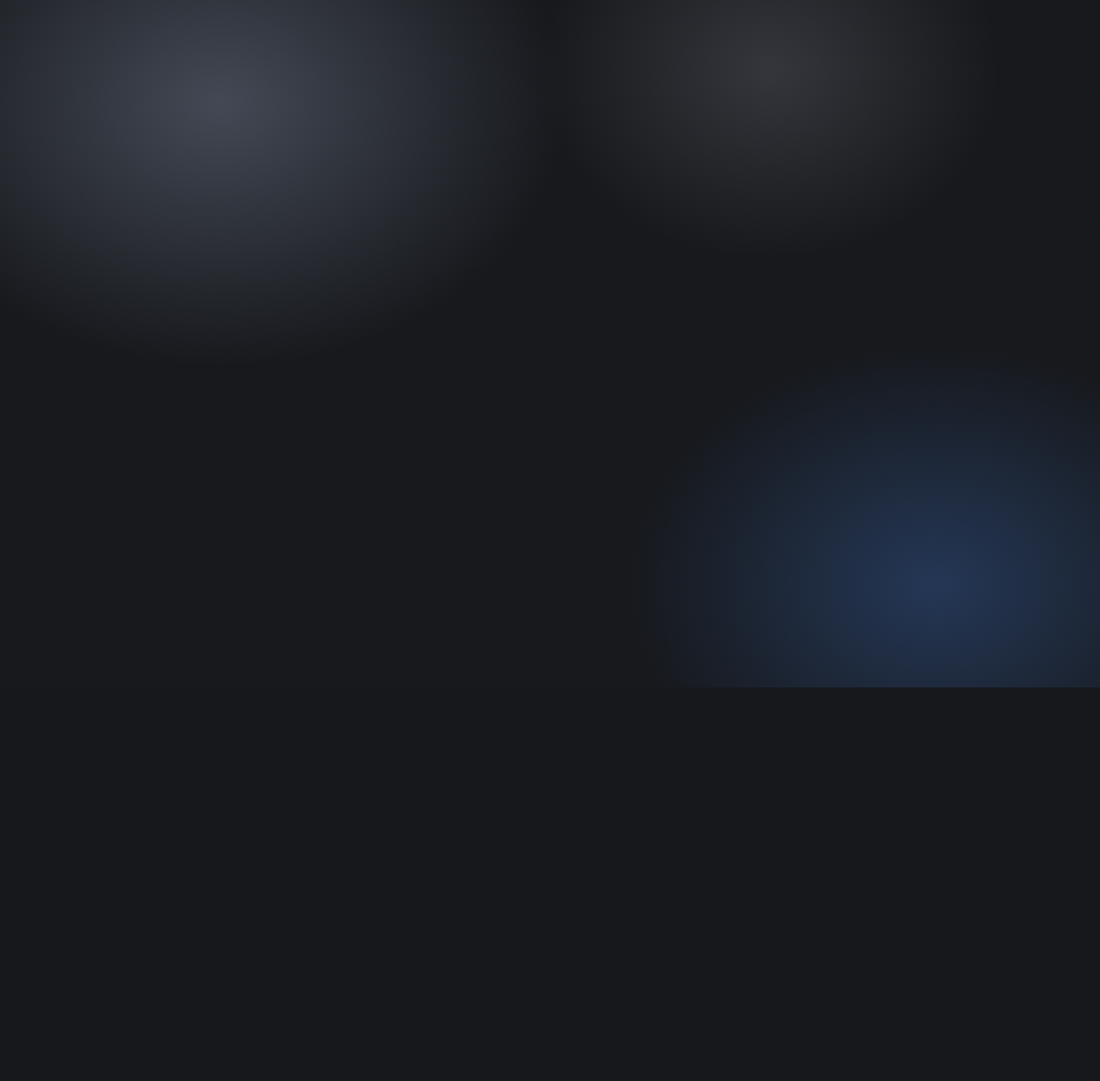
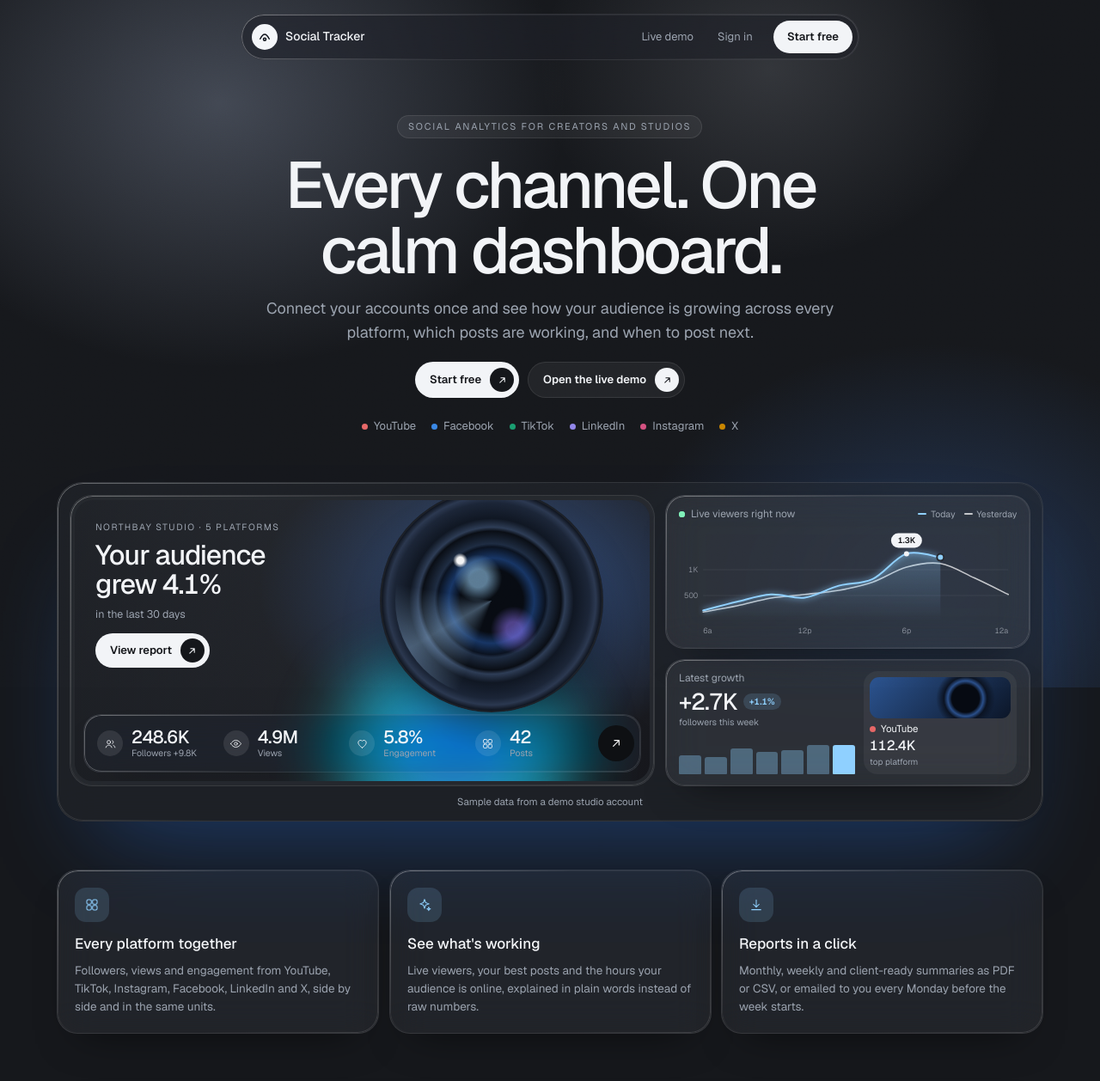
Before and after one commit to SeanRDC/social-media-analytics-tracker, a Next.js app: page / in a window 1280 px wide. Before the commit this address had no page. Shown: the top 1258 px of the page at 86% size. Before the commit the page ends 800 px from the top, so only its background shows below. Built offline with nearby package versions, Linux system fonts and the light colour scheme.

Commit message:
feat: add landing page with live dashboard preview

```diff
--- a/src/app/page.tsx
+++ b/src/app/page.tsx
@@ -1,6 +1,111 @@
-import { redirect } from "next/navigation";
+import type { Metadata } from "next";
+import Link from "next/link";
+import type { CSSProperties } from "react";
+import { Icon, type IconName } from "@/components/icons/Icon";
+import s from "@/components/landing/Landing.module.css";
+import { GrowthCard } from "@/components/overview/GrowthCard";
+import { HeroCard } from "@/components/overview/HeroCard";
+import { LiveViewersCard } from "@/components/overview/LiveViewersCard";
+import { RangeProvider } from "@/components/shell/RangeProvider";
+import { ArrowButton } from "@/components/ui/ArrowButton";
+import { APP_NAME } from "@/lib/brand";
+import { getConnections, getLiveViewers, getOverview, getPlatform } from "@/lib/data/api";
 
-// Temporary: the landing page arrives in a later task.
-export default function Home() {
-  redirect("/overview");
+export const metadata: Metadata = {
+  title: { absolute: `${APP_NAME} · Every channel, one calm dashboard` },
+};
+
+const FEATURES: { icon: IconName; title: string; body: string }[] = [
+  { icon: "grid", title: "Every platform together", body: "Followers, views and engagement from YouTube, TikTok, Instagram, Facebook, LinkedIn and X, side by side and in the same units." },
+  { icon: "sparkle", title: "See what's working", body: "Live viewers, your best posts and the hours your audience is online, explained in plain words instead of raw numbers." },
+  { icon: "download", title: "Reports in a click", body: "Monthly, weekly and client-ready summaries as PDF or CSV, or emailed to you every Monday before the week starts." },
+];
+
+export default async function Landing() {
+  const [overview, live, connections] = await Promise.all([getOverview(), getLiveViewers(), getConnections()]);
+  const top = await getPlatform(overview.topPlatform);
+
+  return (
+    <div className={s.page}>
+      <header className={`${s.nav} glass rim`}>
+        <Link href="/" className={s.brand}>
+          <span className={s.logo}>
+            <Icon name="logo" strokeWidth={2} />
+          </span>
+          {APP_NAME}
+        </Link>
+        <nav className={s.navLinks} aria-label="Site">
+          <Link href="/overview">Live demo</Link>
+          <Link href="/sign-in">Sign in</Link>
+        </nav>
+        <Link href="/sign-in" className={s.navCta}>
+          Start free
+        </Link>
+      </header>
+
+      <main>
+        <section className={s.hero} aria-labelledby="landing-h">
+          <span className={`${s.eyebrow} reveal`}>Social analytics for creators and studios</span>
+          <h1 id="landing-h" className={`${s.h1} reveal`} style={{ "--i": 1 } as CSSProperties}>
+            Every channel. One calm dashboard.
+          </h1>
+          <p className={`${s.lead} reveal`} style={{ "--i": 2 } as CSSProperties}>
+            Connect your accounts once and see how your audience is growing across every platform, which posts are working, and when to post next.
+          </p>
+          <div className={`${s.ctas} reveal`} style={{ "--i": 3 } as CSSProperties}>
+            <ArrowButton href="/sign-in">Start free</ArrowButton>
+            <ArrowButton href="/overview" tone="glass">
+              Open the live demo
+            </ArrowButton>
+          </div>
+          <ul className={`${s.platforms} reveal`} style={{ "--i": 4 } as CSSProperties} aria-label="Supported platforms">
+            {connections.map((c) => (
+              <li key={c.id}>
+                <span className="dot" style={{ background: `var(--p-${c.id})` }} />
+                {c.name}
+              </li>
+            ))}
+          </ul>
+        </section>
+
+        <section className={`${s.preview} rim reveal`} style={{ "--i": 4 } as CSSProperties} aria-label="Dashboard preview with sample data">
+          <RangeProvider>
+            <div className={s.previewGrid}>
+              <HeroCard accountName={overview.accountName} connectedCount={overview.connectedCount} metrics={overview.metrics} />
+              <div className={s.previewSide}>
+                <LiveViewersCard live={live} />
+                {top && <GrowthCard week={overview.metrics[7]} weekGrowth={overview.weekGrowth} top={top} />}
+              </div>
+            </div>
+          </RangeProvider>
+          <p className={s.sample}>Sample data from a demo studio account</p>
+        </section>
+
+        <section className={s.features} aria-label="Features">
+          {FEATURES.map((f, i) => (
+            <article key={f.title} className={`${s.feature} glass rim sweep reveal`} style={{ "--i": i + 5 } as CSSProperties}>
+              <span className={s.fIcon} aria-hidden="true">
+                <Icon name={f.icon} size={18} />
+              </span>
+              <h2 className={s.fTitle}>{f.title}</h2>
+              <p className={s.fBody}>{f.body}</p>
+            </article>
+          ))}
+        </section>
+
+        <section className={`${s.final} glass rim`} aria-labelledby="final-h">
+          <h2 id="final-h" className={s.finalH}>
+            See your whole audience in about two minutes.
+          </h2>
+          <p className={s.lead}>Read-only access. We never post for you, and you can disconnect at any time.</p>
+          <ArrowButton href="/sign-in">Start free</ArrowButton>
+        </section>
+      </main>
+
+      <footer className={s.footer}>
+        <span>{APP_NAME}</span>
+        <span>Works on iPhone, Android and desktop. Add it to your home screen from the browser menu.</span>
+      </footer>
+    </div>
+  );
 }
--- /dev/null
+++ b/src/components/landing/Landing.module.css
@@ -0,0 +1,259 @@
+.page {
+  max-width: 1180px;
+  margin: 0 auto;
+  padding: calc(16px + var(--safe-t)) max(16px, var(--safe-r)) calc(28px + var(--safe-b)) max(16px, var(--safe-l));
+  display: flex;
+  flex-direction: column;
+  gap: 32px;
+}
+.page main {
+  display: flex;
+  flex-direction: column;
+  gap: 56px;
+}
+
+/* floating island nav */
+.nav {
+  position: sticky;
+  top: calc(12px + var(--safe-t));
+  z-index: 20;
+  align-self: center;
+  width: min(720px, 100%);
+  display: flex;
+  align-items: center;
+  gap: 12px;
+  padding: 7px 7px 7px 12px;
+  border-radius: 99px;
+  background: rgba(30, 33, 39, 0.6);
+}
+.brand {
+  display: inline-flex;
+  align-items: center;
+  gap: 9px;
+  font-weight: 500;
+}
+.logo {
+  width: 30px;
+  height: 30px;
+  border-radius: 50%;
+  background: #f4f6f9;
+  color: #0c1018;
+  display: grid;
+  place-items: center;
+}
+.navLinks {
+  margin-left: auto;
+  display: flex;
+  gap: 4px;
+  font-size: 13px;
+}
+.navLinks a {
+  padding: 8px 12px;
+  border-radius: 99px;
+  color: var(--mu);
+  transition: color 0.2s, background 0.2s;
+}
+.navLinks a:hover {
+  color: var(--tx);
+  background: var(--rowh);
+}
+.navCta {
+  min-height: 38px;
+  display: inline-flex;
+  align-items: center;
+  padding: 7px 16px;
+  border-radius: 99px;
+  font-size: 13px;
+  font-weight: 600;
+  background: var(--btn-bg);
+  color: var(--btn-tx);
+  transition: transform 0.14s var(--out);
+}
+.navCta:active {
+  transform: scale(0.96);
+}
+
+/* hero */
+.hero {
+  display: flex;
+  flex-direction: column;
+  align-items: center;
+  text-align: center;
+  gap: 16px;
+  padding-top: 32px;
+}
+.eyebrow {
+  font-size: 11px;
+  letter-spacing: 0.16em;
+  text-transform: uppercase;
+  color: var(--mu);
+  padding: 5px 12px;
+  border-radius: 99px;
+  border: 1px solid var(--cardb);
+  background: var(--card);
+}
+.h1 {
+  font-size: clamp(38px, 6.5vw, 76px);
+  font-weight: 500;
+  letter-spacing: -0.045em;
+  line-height: 1;
+  max-width: 13ch;
+  text-wrap: balance;
+}
+.lead {
+  font-size: clamp(15px, 1.6vw, 18px);
+  color: var(--mu);
+  line-height: 1.55;
+  max-width: 56ch;
+  text-wrap: pretty;
+}
+.ctas {
+  display: flex;
+  flex-wrap: wrap;
+  justify-content: center;
+  gap: 10px;
+  margin-top: 4px;
+}
+.ctas a {
+  align-self: auto;
+}
+.platforms {
+  list-style: none;
+  margin: 8px 0 0;
+  padding: 0;
+  display: flex;
+  flex-wrap: wrap;
+  justify-content: center;
+  gap: 8px 18px;
+  font-size: 13px;
+  color: var(--mu);
+}
+.platforms li {
+  display: inline-flex;
+  align-items: center;
+  gap: 7px;
+}
+
+/* live preview: real dashboard cards on sample data */
+.preview {
+  position: relative;
+  padding: 14px;
+  border-radius: 30px;
+  background: var(--win);
+  border: 1px solid var(--cardb);
+  -webkit-backdrop-filter: blur(28px) saturate(140%);
+  backdrop-filter: blur(28px) saturate(140%);
+  box-shadow: 0 60px 120px -50px rgba(40, 110, 220, 0.45);
+}
+.previewGrid {
+  display: grid;
+  grid-template-columns: minmax(0, 1.6fr) minmax(0, 1fr);
+  gap: 12px;
+  align-items: stretch;
+}
+.previewSide {
+  display: grid;
+  gap: 12px;
+  align-content: start;
+  min-width: 0;
+}
+.sample {
+  margin-top: 10px;
+  text-align: center;
+  font-size: 11.5px;
+  color: var(--mu);
+}
+
+/* features */
+.features {
+  display: grid;
+  grid-template-columns: repeat(3, minmax(0, 1fr));
+  gap: 12px;
+}
+.feature {
+  position: relative;
+  border-radius: 24px;
+  padding: 20px;
+  display: flex;
+  flex-direction: column;
+  gap: 8px;
+}
+.fIcon {
+  width: 40px;
+  height: 40px;
+  border-radius: 13px;
+  display: grid;
+  place-items: center;
+  background: var(--acc-soft);
+  color: var(--acc);
+  margin-bottom: 6px;
+  transition: transform 0.35s var(--spring);
+}
+.feature:hover .fIcon {
+  transform: rotate(-8deg) scale(1.06);
+}
+.fTitle {
+  font-size: 17px;
+  font-weight: 500;
+}
+.fBody {
+  font-size: 13.5px;
+  color: var(--mu);
+  line-height: 1.55;
+}
+
+.final {
+  position: relative;
+  border-radius: 30px;
+  padding: clamp(24px, 5vw, 48px);
+  display: flex;
+  flex-direction: column;
+  align-items: center;
+  text-align: center;
+  gap: 14px;
+}
+.finalH {
+  font-size: clamp(24px, 3.4vw, 38px);
+  font-weight: 500;
+  letter-spacing: -0.03em;
+  line-height: 1.1;
+  max-width: 20ch;
+  text-wrap: balance;
+}
+.final a {
+  align-self: center;
+}
+
+.footer {
+  display: flex;
+  justify-content: space-between;
+  flex-wrap: wrap;
+  gap: 8px;
+  font-size: 12px;
+  color: var(--mu);
+  padding: 0 4px;
+}
+
+@media (max-width: 1023px) {
+  .previewGrid {
+    grid-template-columns: minmax(0, 1fr);
+  }
+  .features {
+    grid-template-columns: minmax(0, 1fr);
+  }
+}
+@media (max-width: 639px) {
+  .navLinks a:first-child {
+    display: none;
+  }
+  .hero {
+    padding-top: 12px;
+  }
+  .preview {
+    padding: 8px;
+    border-radius: 24px;
+  }
+  .page main {
+    gap: 40px;
+  }
+}
```
